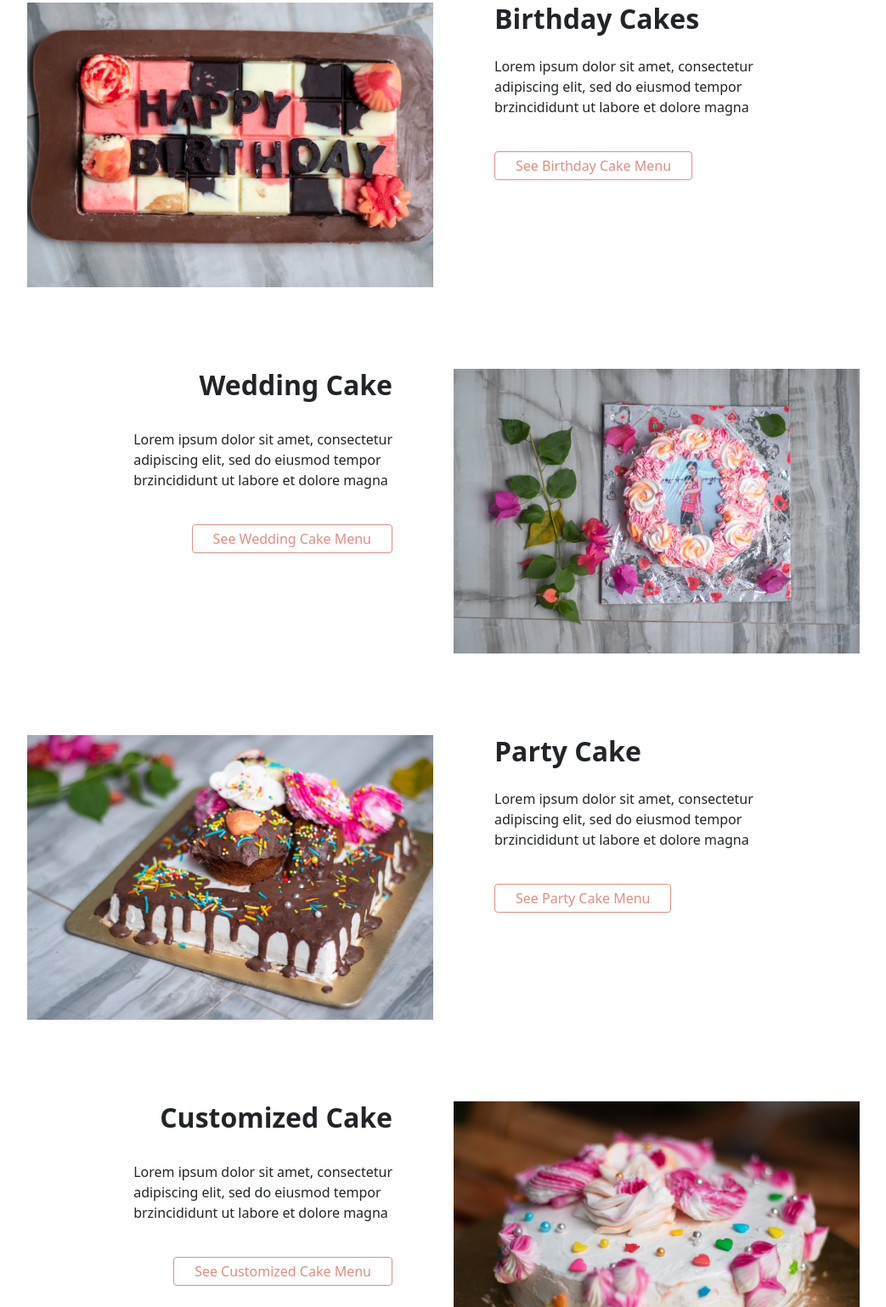
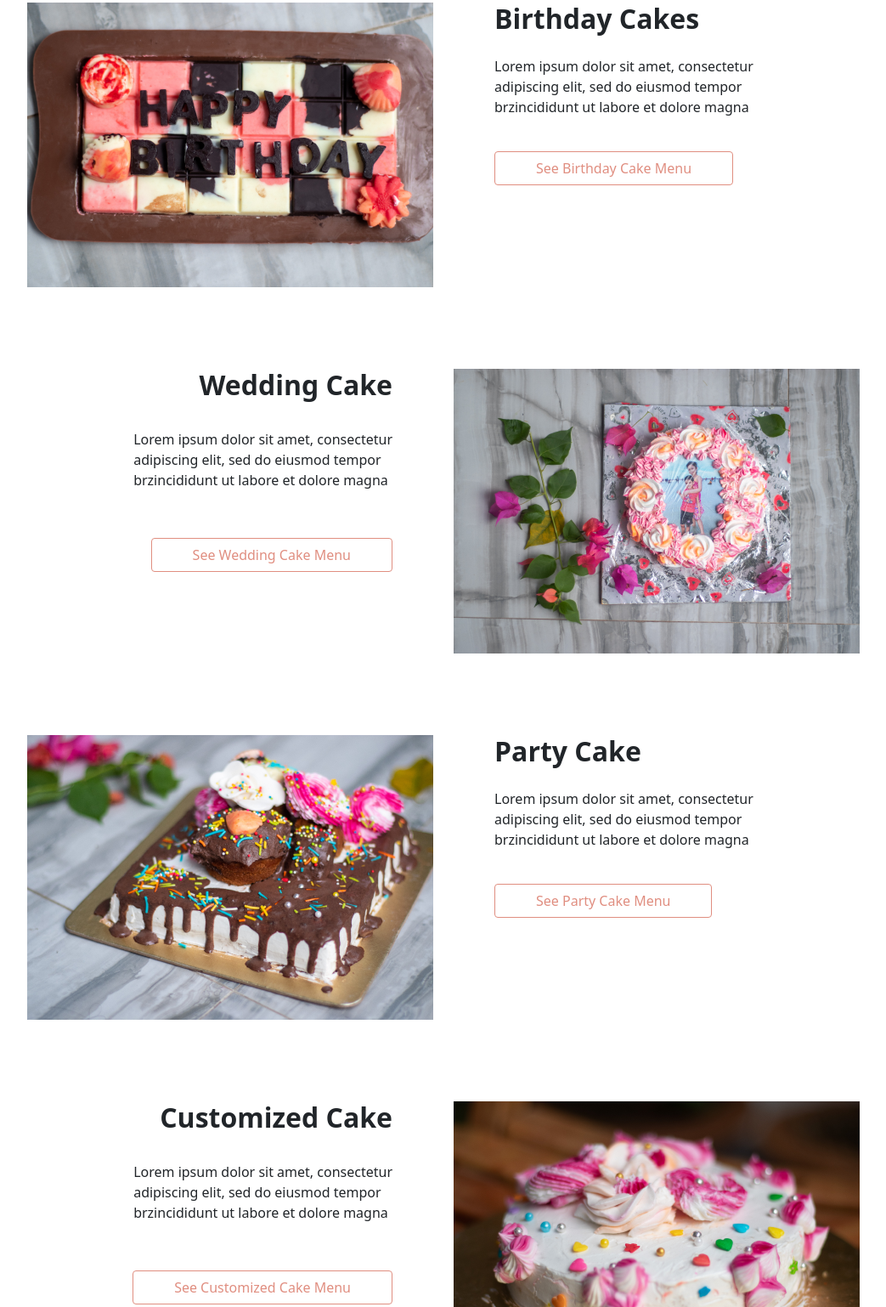
Before and after one commit to MusfiqueHasan/cake-baker, a plain HTML site: page Front-end/index.html in a window 1280 px wide. Shown: the part 1083-2621 px from the top of the page at 85% size, without its empty margins (118-1161 px from the left). Drawn offline with nearby package versions, Linux system fonts and the light colour scheme.

Commit message:
link done

```diff
--- a/Front-end/index.html
+++ b/Front-end/index.html
@@ -130,7 +130,9 @@
                 <br> brzincididunt
                 ut labore et dolore magna
               </p>
-              <button class="birthday-btn px-4 py-1 mt-md-4 btn-primary">See Birthday Cake Menu</button>
+              <div class="mt-md-5">
+                <a href="categories.html" class="birthday-btn px-5 py-2 ">See Birthday Cake Menu</a>
+              </div>
             </div>
           </div>
 
@@ -146,7 +148,9 @@
                 <br> brzincididunt
                 ut labore et dolore magna
               </p>
-              <button class="birthday-btn px-4 py-1 mt-md-4">See Wedding Cake Menu</button>
+              <div class="mt-md-5">
+                <a href="categories.html" class="birthday-btn px-5 py-2 ">See Wedding Cake Menu</a>
+              </div>
             </div>
           </div>
           <div class="col d-flex justify-content-start">
@@ -170,7 +174,9 @@
                 <br> brzincididunt
                 ut labore et dolore magna
               </p>
-              <button class="birthday-btn px-4 py-1 mt-md-4">See Party Cake Menu</button>
+              <div class="mt-md-5">
+                <a href="categories.html" class="birthday-btn px-5 py-2 ">See Party Cake Menu</a>
+              </div>
             </div>
           </div>
         </div>
@@ -185,7 +191,9 @@
                 <br> brzincididunt
                 ut labore et dolore magna
               </p>
-              <button class="birthday-btn px-4 py-1 mt-md-4">See Customized Cake Menu</button>
+              <div class="mt-md-5">
+                <a href="categories.html" class="birthday-btn px-5 py-2 ">See Customized Cake Menu</a>
+              </div>
             </div>
           </div>
           <div class="col d-flex justify-content-start">
--- a/Front-end/style.css
+++ b/Front-end/style.css
@@ -64,6 +64,8 @@ font-weight:400;
     border: 1px solid #E08E80;
     border-radius: 4px;
     color: #E08E80 ;
+    cursor: pointer;
+    text-decoration: none;
 }
 .birthday-btn:hover{
     background-color: #E08E80;
```
